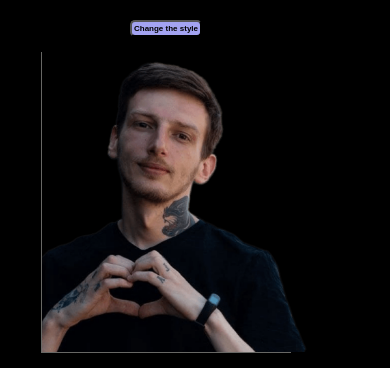
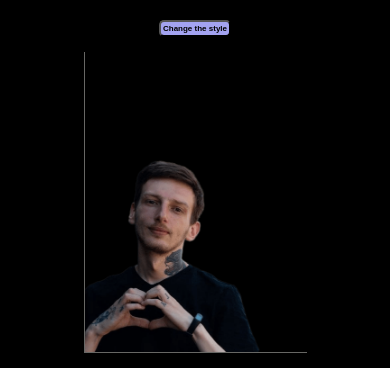
Before and after one commit to SergeiGolberg/SergeiGolberg.github.io, a plain HTML site: page index.html in a window 390 px wide. Shown: the top 368 px of the page. Drawn offline with nearby package versions, Linux system fonts and the light colour scheme.

Commit message:
small styles changes

```diff
--- a/styles/style.css
+++ b/styles/style.css
@@ -1,7 +1,6 @@
 /* base */
 
 body {
-
     background-color: black;
     font-family: 'Inter', sans-serif;
     color: rgb(234, 224, 224);
@@ -109,7 +108,6 @@ ul.books {
 @media only screen and (max-width: 650px) {
 
     body {
-        width: 80%;
         margin:auto 10px;
     }
     header {
@@ -133,14 +131,15 @@ ul.books {
         box-shadow: none;
     }
     #avatar {
-        width: 80%;
+        width: 60%;
         max-width: auto;
         max-height: 300px;
         margin: 0 auto;
     }
     #avatar img {
+        width: 100%;
         height: auto;
-        max-height: 100%;
+
     }
 
     #contacts {
```
